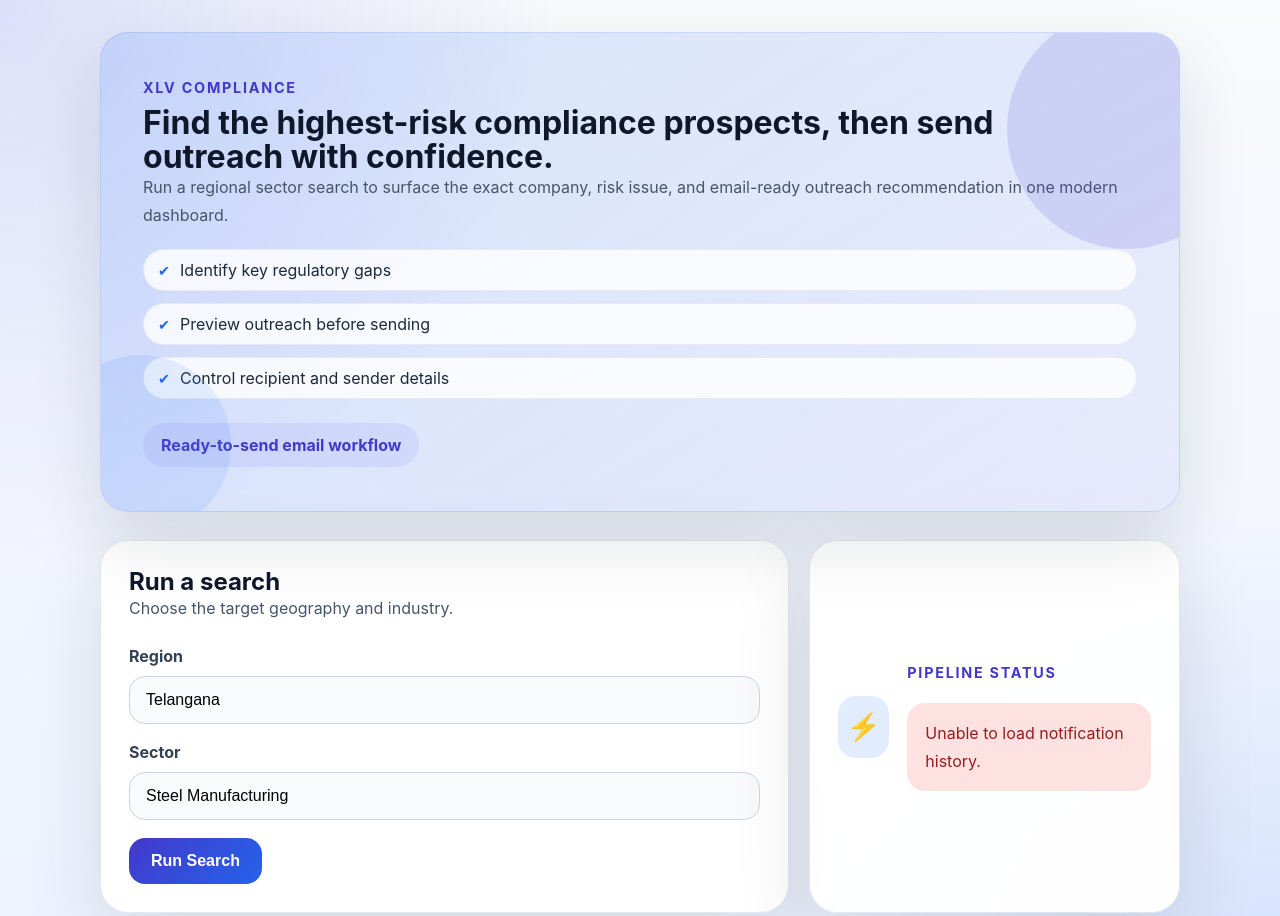
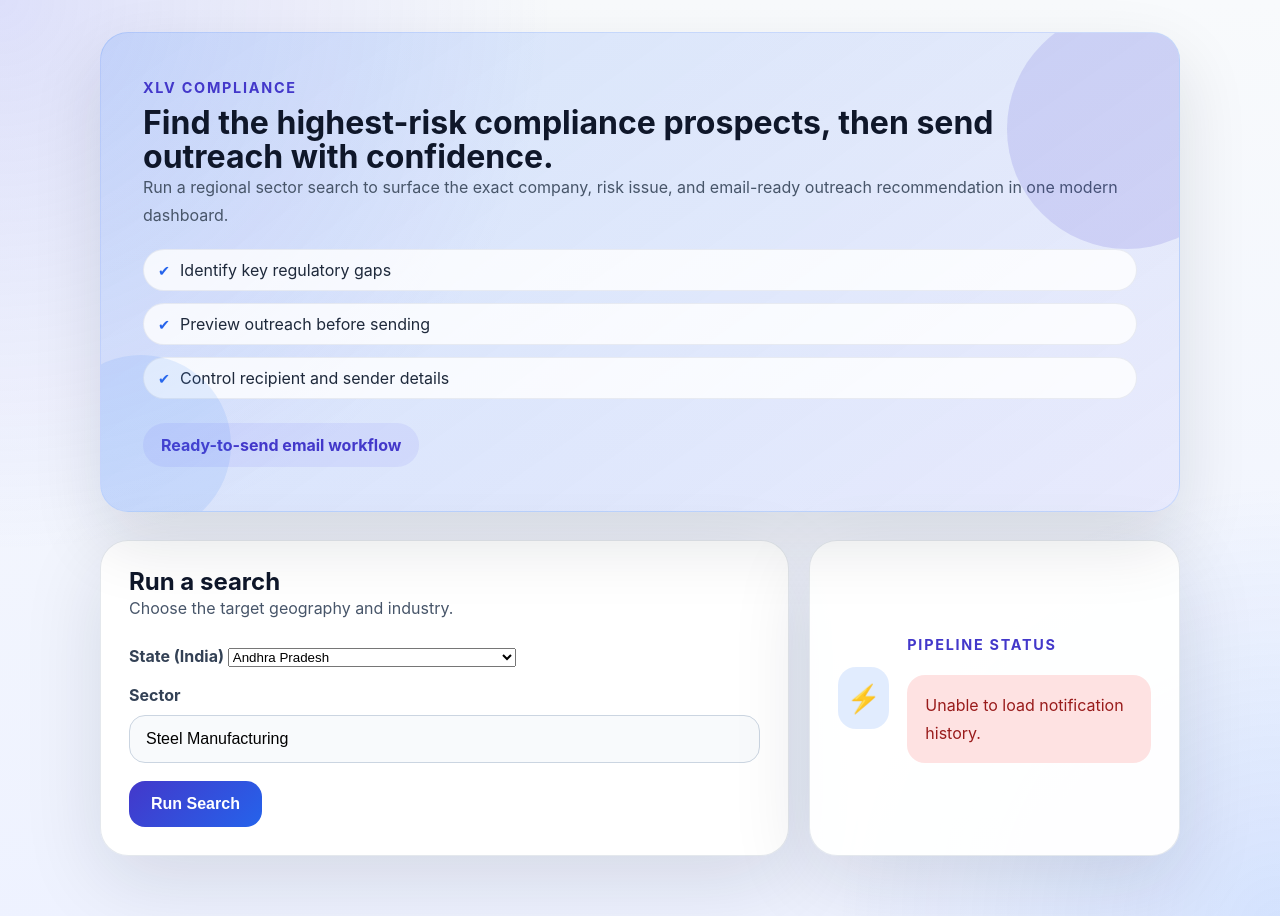
Before and after one commit to medhanshp222/XLV, a plain HTML site: page frontend/index.html in a window 1280 px wide. Shown: the top 916 px of the page. Drawn offline with Linux system fonts and the light colour scheme; no server answers.

Commit message:
drop down

```diff
--- a/frontend/index.html
+++ b/frontend/index.html
@@ -32,8 +32,45 @@
             </div>
             <form id="search-form">
               <label>
-                Region
-                <input id="region-input" type="text" value="Telangana" required />
+                State (India)
+                <select id="region-input" required>
+                  <option value="Andhra Pradesh" selected>Andhra Pradesh</option>
+                  <option value="Arunachal Pradesh">Arunachal Pradesh</option>
+                  <option value="Assam">Assam</option>
+                  <option value="Bihar">Bihar</option>
+                  <option value="Chhattisgarh">Chhattisgarh</option>
+                  <option value="Goa">Goa</option>
+                  <option value="Gujarat">Gujarat</option>
+                  <option value="Haryana">Haryana</option>
+                  <option value="Himachal Pradesh">Himachal Pradesh</option>
+                  <option value="Jharkhand">Jharkhand</option>
+                  <option value="Karnataka">Karnataka</option>
+                  <option value="Kerala">Kerala</option>
+                  <option value="Madhya Pradesh">Madhya Pradesh</option>
+                  <option value="Maharashtra">Maharashtra</option>
+                  <option value="Manipur">Manipur</option>
+                  <option value="Meghalaya">Meghalaya</option>
+                  <option value="Mizoram">Mizoram</option>
+                  <option value="Nagaland">Nagaland</option>
+                  <option value="Odisha">Odisha</option>
+                  <option value="Punjab">Punjab</option>
+                  <option value="Rajasthan">Rajasthan</option>
+                  <option value="Sikkim">Sikkim</option>
+                  <option value="Tamil Nadu">Tamil Nadu</option>
+                  <option value="Telangana">Telangana</option>
+                  <option value="Tripura">Tripura</option>
+                  <option value="Uttar Pradesh">Uttar Pradesh</option>
+                  <option value="Uttarakhand">Uttarakhand</option>
+                  <option value="West Bengal">West Bengal</option>
+                  <option value="Andaman and Nicobar Islands">Andaman and Nicobar Islands</option>
+                  <option value="Chandigarh">Chandigarh</option>
+                  <option value="Dadra and Nagar Haveli and Daman and Diu">Dadra and Nagar Haveli and Daman and Diu</option>
+                  <option value="Delhi">Delhi</option>
+                  <option value="Jammu and Kashmir">Jammu and Kashmir</option>
+                  <option value="Ladakh">Ladakh</option>
+                  <option value="Lakshadweep">Lakshadweep</option>
+                  <option value="Puducherry">Puducherry</option>
+                </select>
               </label>
               <label>
                 Sector
```
Also changed, not shown: notifications.json (+9 -0 lines).
